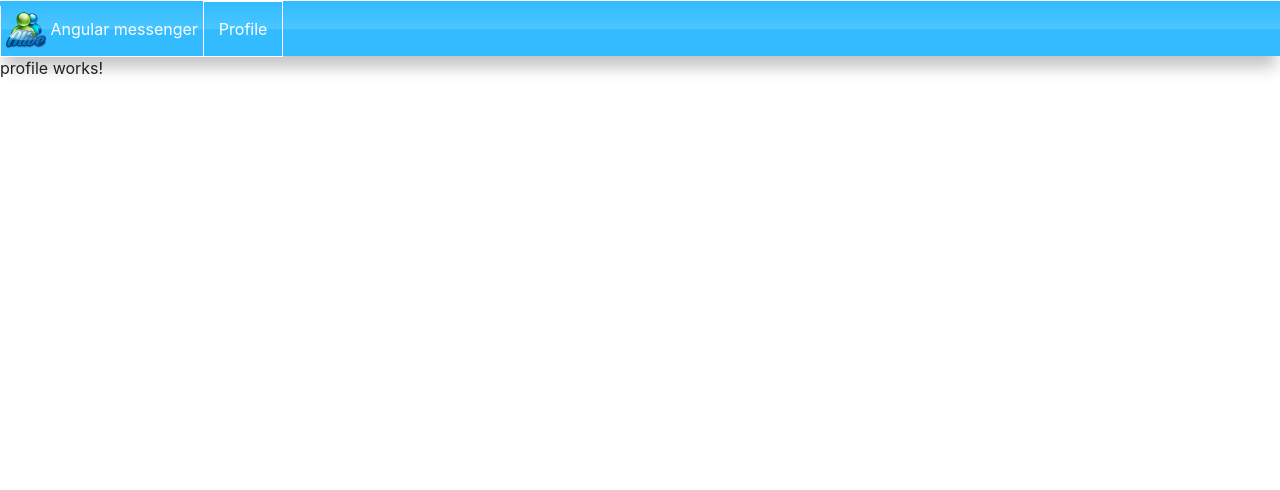
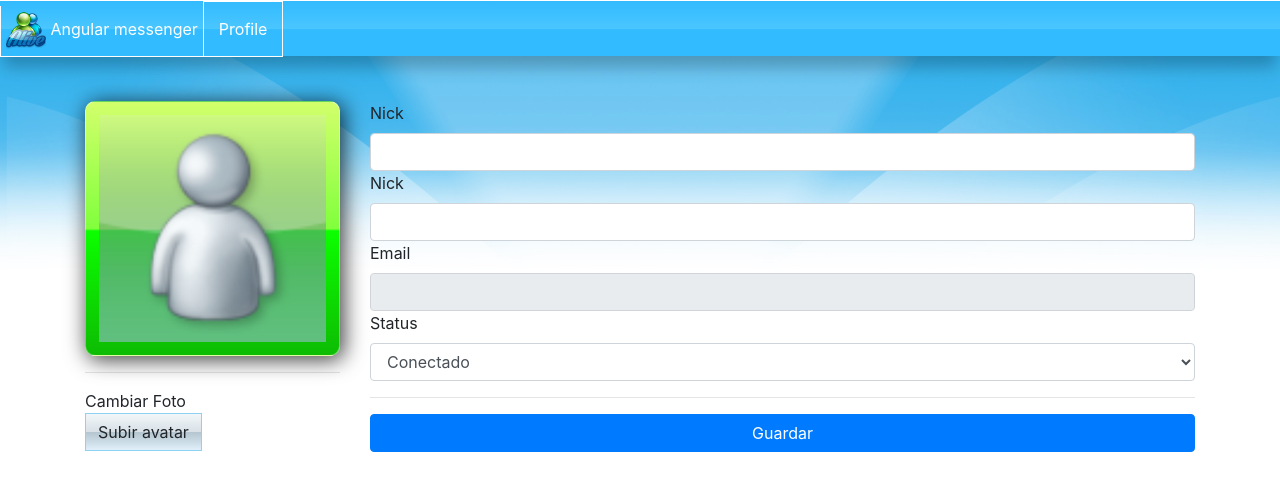
Before and after one commit to GerardoGtz25/Angular-Messenger, an Angular app: page /profile in a window 1280 px wide. Shown: the top 490 px of the page. Built offline with nearby package versions, Linux system fonts and the light colour scheme.

Commit message:
Se agregaron estilos en profile

```diff
--- a/src/app/profile/profile.component.css
+++ b/src/app/profile/profile.component.css
@@ -0,0 +1,5 @@
+#profileContainer {
+    background-image: url('/assets/img/msnbg.jpg');
+    background-size: 100%;
+    background-repeat: no-repeat;
+}
--- a/src/app/profile/profile.component.html
+++ b/src/app/profile/profile.component.html
@@ -1,3 +1,46 @@
-<p>
-  profile works!
-</p>
+<div id="profileContainer">
+  <div class="container pato45">
+    <div class="row">
+      <div class="col-md-3">
+        <div class="avatarFrameOnLine">
+          <img src="assets/img/generic_avatar.png" class="avatarImage img-fluid">
+        </div>
+        <hr>
+        <div>
+          <span>Cambiar Foto</span>
+          <br>
+          <label class="custom-file-upload">
+            <input type="file">
+            Subir avatar
+          </label>
+        </div>
+      </div>
+      <div class="col-md-9">
+        <div>
+          <label fixed>Nick</label>
+          <input type="text" class="form-control">
+        </div>
+        <div>
+          <label fixed>Nick</label>
+          <input type="text" class="form-control">
+        </div>
+        <div>
+          <label fixed>Email</label>
+          <input type="email" disabled class="form-control">
+        </div>
+        <div>
+          <label fixed>Status</label>
+          <select name="" class="form-control">
+            <option value="online">Conectado</option>
+            <option value="away">Ausente</option>
+            <option value="busy">Ocupado</option>
+            <option value="appear_offline">Desconectado</option>
+          </select>
+        </div>
+        <hr>
+        <a href="" class="btn btn-primary btn-block">Guardar</a>
+
+      </div>
+    </div>
+  </div>
+</div>
--- a/src/styles.css
+++ b/src/styles.css
@@ -30,7 +30,6 @@
     display: inline-block;
   }
 
-
   .center{
     text-align: center !important;
   }
@@ -58,6 +57,26 @@
   .marbo5 {
     margin-bottom: 5px;
   }
+
+  .pato45 {
+    padding-top: 45px;
+  }
+
+  input[type="file"]  {
+    display: none;
+  }
+
+  .custom-file-upload {
+    background: #f2f6f8;
+    background: -moz-linear-gradient(top, #f2f6f8 0%, #d8e1e7 50%, #b5c6d0 51%, #e0eff9 100%);
+    background: -webkit-linear-gradient(top, #f2f6f8 0%, #d8e1e7 50%, #b5c6d0 51%, #e0eff9 100%);
+    background: linear-gradient(to bottom, #f2f6f8 0%, #d8e1e7 50%, #b5c6d0 51%, #e0eff9 100%);
+    filter: progid:DXImageTransform.Microsoft.gradient(startColorstr='#f2f6f8', endColorstr='#e0eff9', GradientType=0);
+    display: inline-block;
+    padding: 6px 12px;
+    cursor: pointer;
+    border: 1px solid #8dd2f3;
+  }
   /* .btn-primary{
     background-color: limegreen;
   } */
```
